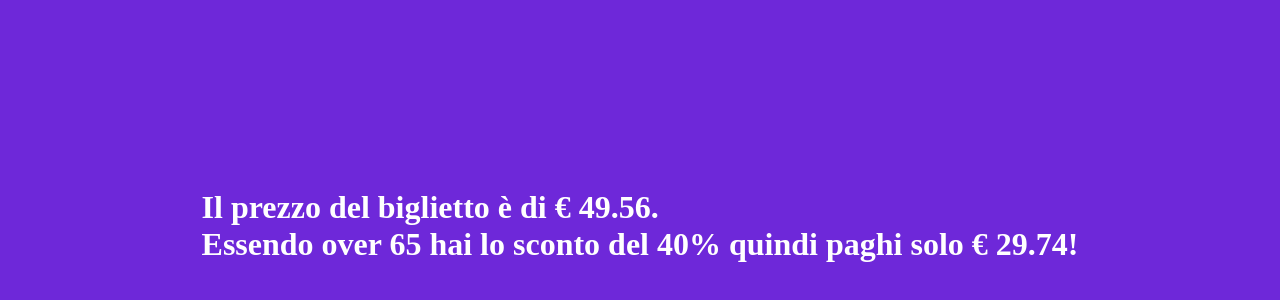
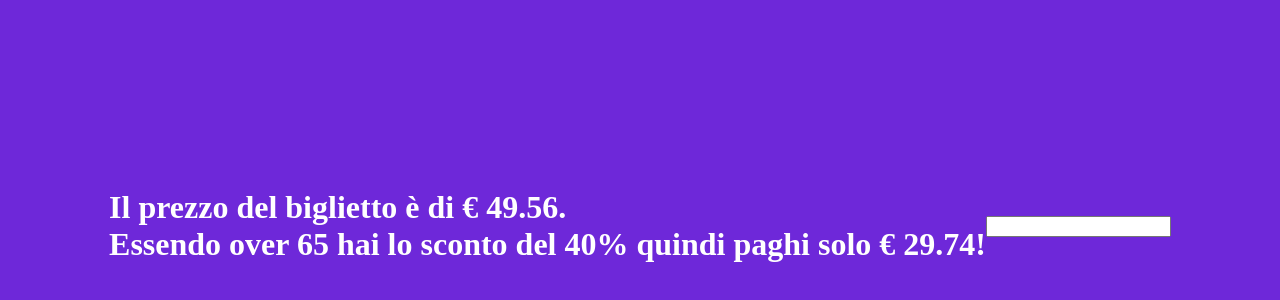
Before and after one commit to KarimPucci/js-biglietto-treno-form, a plain HTML site: page index.html in a window 1280 px wide. Shown: the part 174-474 px from the top of the page. Drawn offline with Linux system fonts and the light colour scheme.

Commit message:
starting

```diff
--- a/index.html
+++ b/index.html
@@ -11,6 +11,9 @@
 <body>
 
   <h1 id="output"></h1>
+  <div>
+    <input type="text" id="btnInput">
+  </div>
 
   <script src="js/script.js"></script>
 </body>
--- a/js/script.js
+++ b/js/script.js
@@ -34,6 +34,8 @@ if(age < 18){
   `;
 }
 
+const btnInput = document.getElementById('btnInput');
+
 
 
 
```
Also changed, not shown: css/style.css (line endings or trailing spaces).
